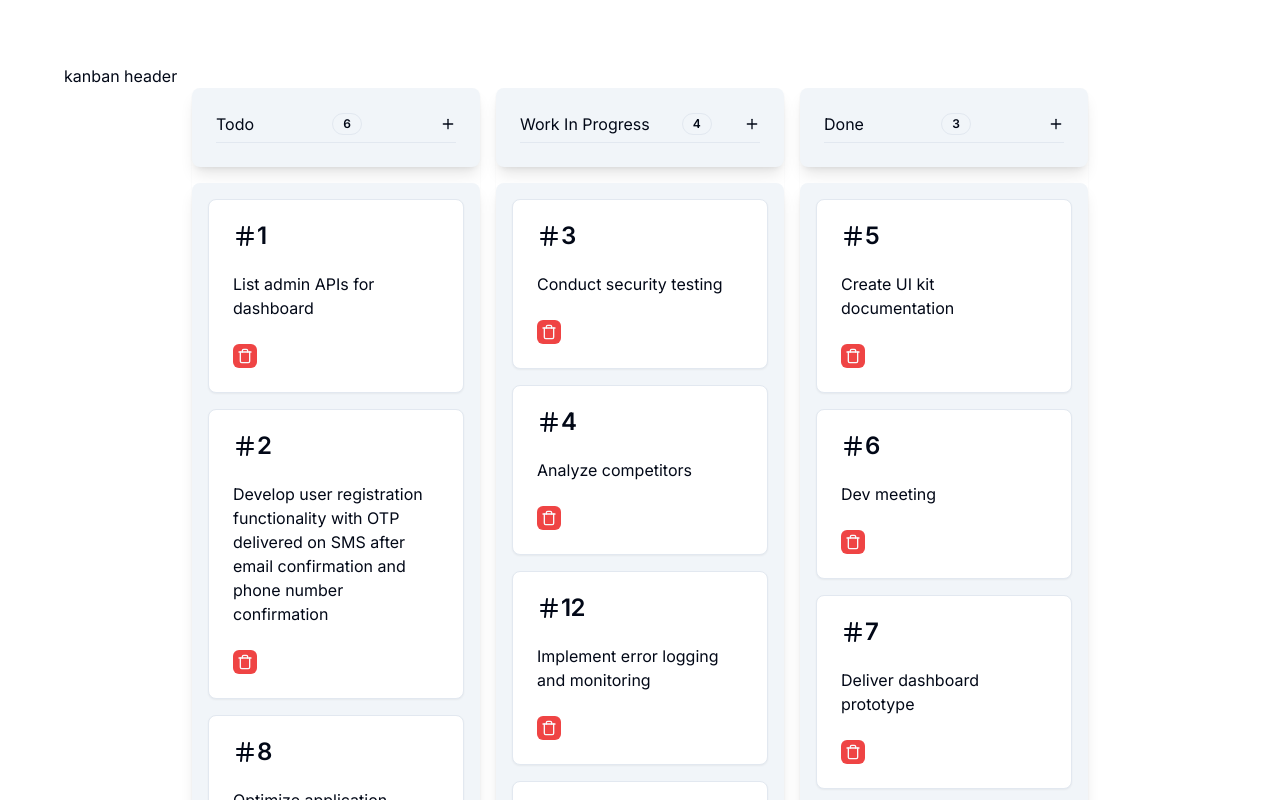
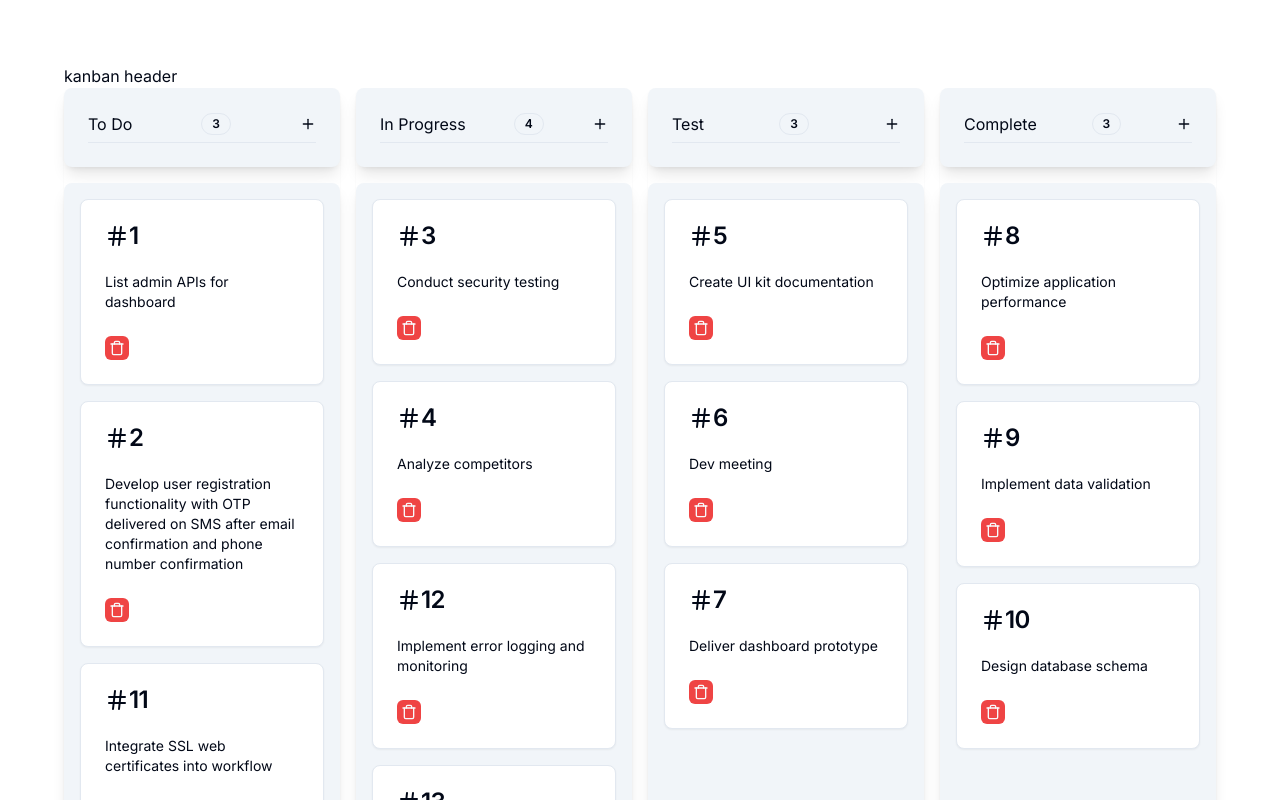
Before and after one commit to IsabelParedes/taskigrade, a Next.js app: page /board in a window 1280 px wide. Shown: the top 800 px of the page. Built offline with nearby package versions, Linux system fonts and the light colour scheme.

Commit message:
ACTION VERBING styles

```diff
--- a/src/components/kanban/KanbanBoard.tsx
+++ b/src/components/kanban/KanbanBoard.tsx
@@ -1,6 +1,6 @@
 "use client";
 
-import { defaultCols, defaultTasks } from "@/temp/constants";
+import { dummyCols, dummyTasks } from "@/temp/constants";
 import { Column, Id, Task } from "@/temp/types";
 import {
   DndContext,
@@ -21,8 +21,8 @@ import KanbanColumn from "./KanbanColumn";
 interface KanbanBoardProps {}
 
 const KanbanBoard = ({}: KanbanBoardProps) => {
-  const [tasks, setTasks] = useState<Task[]>(defaultTasks);
-  const [columns, setColumns] = useState<Column[]>(defaultCols);
+  const [tasks, setTasks] = useState<Task[]>(dummyTasks);
+  const [columns, setColumns] = useState<Column[]>(dummyCols);
 
   const [activeColumn, setActiveColumn] = useState<Column | null>(null);
   const [activeTask, setActiveTask] = useState<Task | null>(null);
@@ -79,27 +79,7 @@ const KanbanBoard = ({}: KanbanBoardProps) => {
     }
   };
 
-  const onDragEnd = (e: DragEndEvent) => {
-    setActiveColumn(null);
-    setActiveTask(null);
-
-    const { active, over } = e;
-    if (!over) {
-      // not over a valid element
-      return;
-    }
-
-    const activeColId = active.id;
-    const overColId = over.id;
-
-    if (activeColId === overColId) {
-      // dropped column in it's original spot
-      return;
-    }
-  };
-
   const onDragOver = (e: DragOverEvent) => {
-    console.log("e", e);
     const { active, over } = e;
     if (!over) {
       // not over a valid element
@@ -152,7 +132,6 @@ const KanbanBoard = ({}: KanbanBoardProps) => {
     <DndContext
       sensors={sensors}
       onDragStart={onDragStart}
-      onDragEnd={onDragEnd}
       onDragOver={onDragOver}
     >
       <div className="flex flex-nowrap gap-4 justify-center">
--- a/src/components/kanban/KanbanCard.tsx
+++ b/src/components/kanban/KanbanCard.tsx
@@ -51,7 +51,13 @@ const KanbanCard = ({ task, deleteTask, updateTask }: KanbanCardProps) => {
   };
 
   if (isDragging) {
-    return <div ref={setNodeRef} style={style} className="opacity-30" />;
+    return (
+      <div
+        ref={setNodeRef}
+        style={style}
+        className=" p-3 h-48 rounded-xl cursor-grab border-2 opacity-50 border-primary"
+      />
+    );
   }
 
   if (editMode) {
@@ -100,7 +106,7 @@ const KanbanCard = ({ task, deleteTask, updateTask }: KanbanCardProps) => {
           {task.id}
         </CardTitle>
       </CardHeader>
-      <CardContent>{task.content}</CardContent>
+      <CardContent className="text-sm">{task.content}</CardContent>
       <CardFooter>
         <Button
           aria-label="delete task"
--- a/src/components/kanban/KanbanColumn.tsx
+++ b/src/components/kanban/KanbanColumn.tsx
@@ -44,7 +44,7 @@ const KanbanColumn = ({
       ref={setNodeRef}
       {...attributes}
       {...listeners}
-      className="basis-1/4 border-0"
+      className="basis-1/4 border-0 cursor-auto"
     >
       <CardHeader className="capitalize text-center bg-secondary shadow-lg rounded-lg">
         <KanbanHeader title={column.title} count={tasks.length} />
--- a/src/temp/constants.ts
+++ b/src/temp/constants.ts
@@ -1,21 +1,25 @@
 import { Column, Task } from "./types";
 
-export const defaultCols: Column[] = [
+export const dummyCols: Column[] = [
   {
     id: "todo",
-    title: "Todo",
+    title: "To Do",
   },
   {
-    id: "doing",
-    title: "Work in progress",
+    id: "inprogress",
+    title: "In Progress",
   },
   {
-    id: "done",
-    title: "Done",
+    id: "test",
+    title: "Test",
+  },
+  {
+    id: "complete",
+    title: "Complete",
   },
 ];
 
-export const defaultTasks: Task[] = [
+export const dummyTasks: Task[] = [
   {
     id: "1",
     columnId: "todo",
@@ -29,42 +33,42 @@ export const defaultTasks: Task[] = [
   },
   {
     id: "3",
-    columnId: "doing",
+    columnId: "inprogress",
     content: "Conduct security testing",
   },
   {
     id: "4",
-    columnId: "doing",
+    columnId: "inprogress",
     content: "Analyze competitors",
   },
   {
     id: "5",
-    columnId: "done",
+    columnId: "test",
     content: "Create UI kit documentation",
   },
   {
     id: "6",
-    columnId: "done",
+    columnId: "test",
     content: "Dev meeting",
   },
   {
     id: "7",
-    columnId: "done",
+    columnId: "test",
     content: "Deliver dashboard prototype",
   },
   {
     id: "8",
-    columnId: "todo",
+    columnId: "complete",
     content: "Optimize application performance",
   },
   {
     id: "9",
-    columnId: "todo",
+    columnId: "complete",
     content: "Implement data validation",
   },
   {
     id: "10",
-    columnId: "todo",
+    columnId: "complete",
     content: "Design database schema",
   },
   {
@@ -74,12 +78,12 @@ export const defaultTasks: Task[] = [
   },
   {
     id: "12",
-    columnId: "doing",
+    columnId: "inprogress",
     content: "Implement error logging and monitoring",
   },
   {
     id: "13",
-    columnId: "doing",
+    columnId: "inprogress",
     content: "Design and implement responsive UI",
   },
 ];
```
